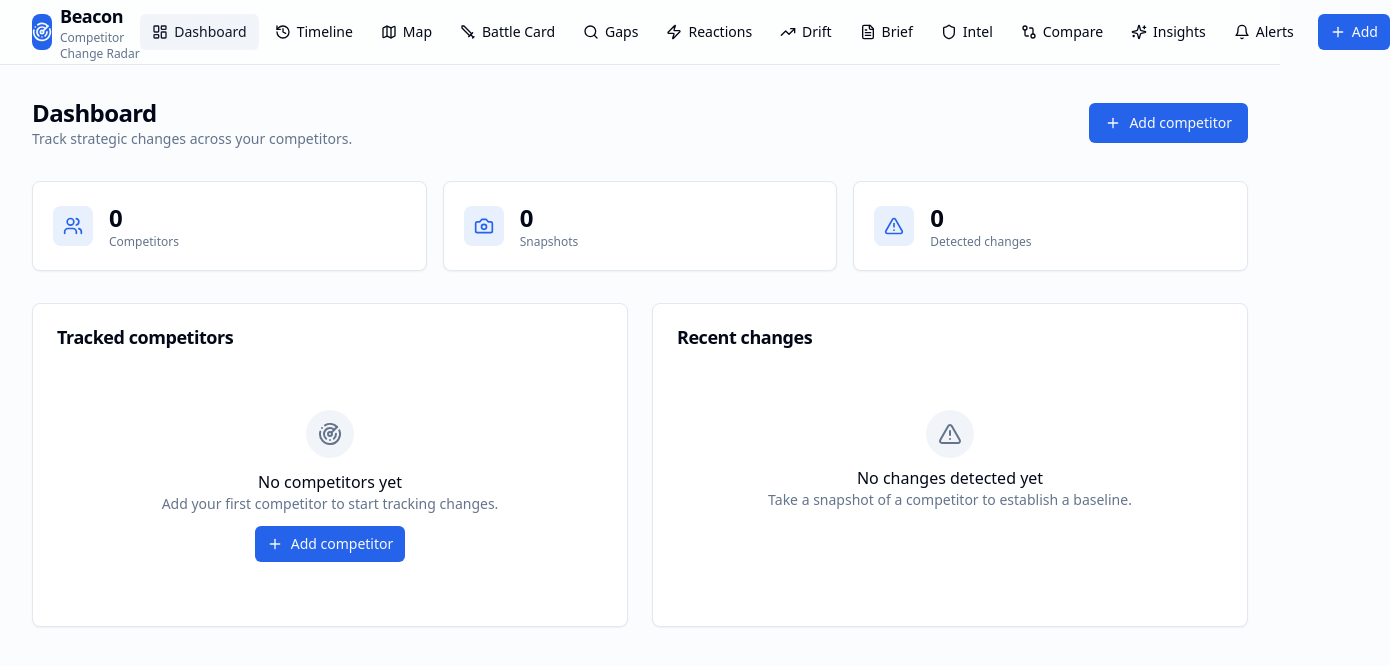
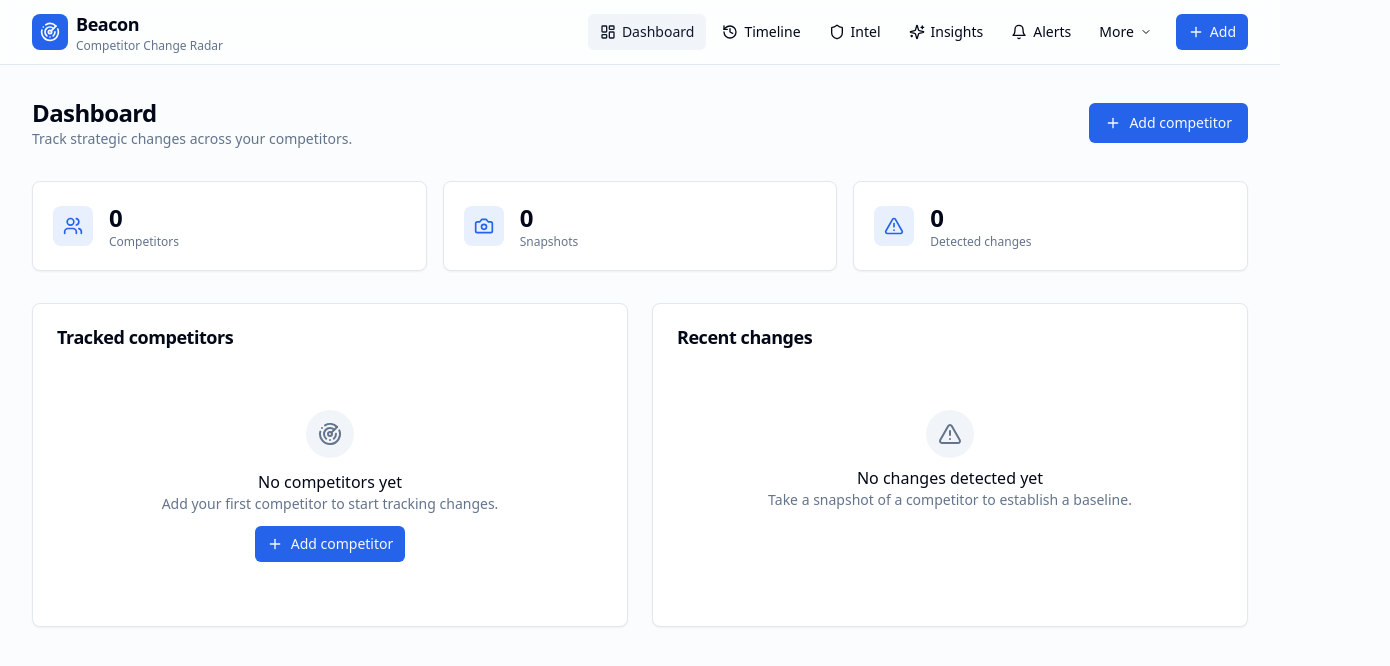
Before and after one commit to gitvamshidhar-m/beacon, a Next.js app: page / in a window 1280 px wide. Shown: the top 666 px of the page, 1390 px wide, since content can reach past the window. Built offline with nearby package versions, Linux system fonts and the light colour scheme.

Commit message:
refactor: organize navbar with primary nav + More dropdown

```diff
--- a/components/Navbar.tsx
+++ b/components/Navbar.tsx
@@ -2,6 +2,7 @@
 
 import Link from "next/link";
 import { usePathname } from "next/navigation";
+import { useState, useRef, useEffect } from "react";
 import {
   Radar,
   LayoutDashboard,
@@ -16,28 +17,42 @@ import {
   FileText,
   Shield,
   GitCompare,
+  ChevronDown,
   Plus,
 } from "lucide-react";
 import { Button } from "@/components/ui/button";
 import { cn } from "@/lib/utils";
 
-const navItems = [
+const primaryNav = [
   { href: "/", label: "Dashboard", icon: LayoutDashboard },
   { href: "/timeline", label: "Timeline", icon: History },
+  { href: "/intelligence", label: "Intel", icon: Shield },
+  { href: "/insights", label: "Insights", icon: Sparkles },
+  { href: "/settings/alerts", label: "Alerts", icon: Bell },
+];
+
+const moreNav = [
   { href: "/positioning-map", label: "Map", icon: Map },
   { href: "/battle-card", label: "Battle Card", icon: Sword },
+  { href: "/compare", label: "Compare", icon: GitCompare },
   { href: "/gaps", label: "Gaps", icon: Search },
   { href: "/reaction-tracker", label: "Reactions", icon: Zap },
   { href: "/positioning-drift", label: "Drift", icon: TrendingUp },
   { href: "/brief", label: "Brief", icon: FileText },
-  { href: "/intelligence", label: "Intel", icon: Shield },
-  { href: "/compare", label: "Compare", icon: GitCompare },
-  { href: "/insights", label: "Insights", icon: Sparkles },
-  { href: "/settings/alerts", label: "Alerts", icon: Bell },
 ];
 
 export function Navbar() {
   const path = usePathname();
+  const [open, setOpen] = useState(false);
+  const ref = useRef<HTMLDivElement>(null);
+
+  useEffect(() => {
+    function handleClick(e: MouseEvent) {
+      if (ref.current && !ref.current.contains(e.target as Node)) setOpen(false);
+    }
+    document.addEventListener("mousedown", handleClick);
+    return () => document.removeEventListener("mousedown", handleClick);
+  }, []);
 
   return (
     <header className="sticky top-0 z-40 w-full border-b bg-background/95 backdrop-blur supports-[backdrop-filter]:bg-background/60">
@@ -55,7 +70,7 @@ export function Navbar() {
         </Link>
 
         <nav className="hidden items-center gap-1 md:flex">
-          {navItems.map((item) => {
+          {primaryNav.map((item) => {
             const Icon = item.icon;
             const isActive = path === item.href;
             return (
@@ -64,10 +79,7 @@ export function Navbar() {
                 asChild
                 variant="ghost"
                 size="sm"
-                className={cn(
-                  "gap-1.5",
-                  isActive && "bg-accent text-accent-foreground"
-                )}
+                className={cn("gap-1.5", isActive && "bg-accent text-accent-foreground")}
               >
                 <Link href={item.href}>
                   <Icon className="h-4 w-4" />
@@ -76,6 +88,41 @@ export function Navbar() {
               </Button>
             );
           })}
+
+          {/* More dropdown */}
+          <div ref={ref} className="relative">
+            <Button
+              variant="ghost"
+              size="sm"
+              className="gap-1.5"
+              onClick={() => setOpen(!open)}
+            >
+              More <ChevronDown className={`h-3 w-3 transition-transform ${open ? "rotate-180" : ""}`} />
+            </Button>
+            {open && (
+              <div className="absolute right-0 top-full mt-1 w-48 rounded-md border bg-popover p-1.5 shadow-md">
+                {moreNav.map((item) => {
+                  const Icon = item.icon;
+                  const isActive = path === item.href;
+                  return (
+                    <Link
+                      key={item.href}
+                      href={item.href}
+                      onClick={() => setOpen(false)}
+                      className={cn(
+                        "flex items-center gap-2 rounded-sm px-2.5 py-2 text-sm transition-colors hover:bg-accent",
+                        isActive && "bg-accent font-medium"
+                      )}
+                    >
+                      <Icon className="h-4 w-4 text-muted-foreground" />
+                      {item.label}
+                    </Link>
+                  );
+                })}
+              </div>
+            )}
+          </div>
+
           <Button asChild size="sm" className="ml-2 gap-1.5">
             <Link href="/competitors/new">
               <Plus className="h-4 w-4" /> Add
```
